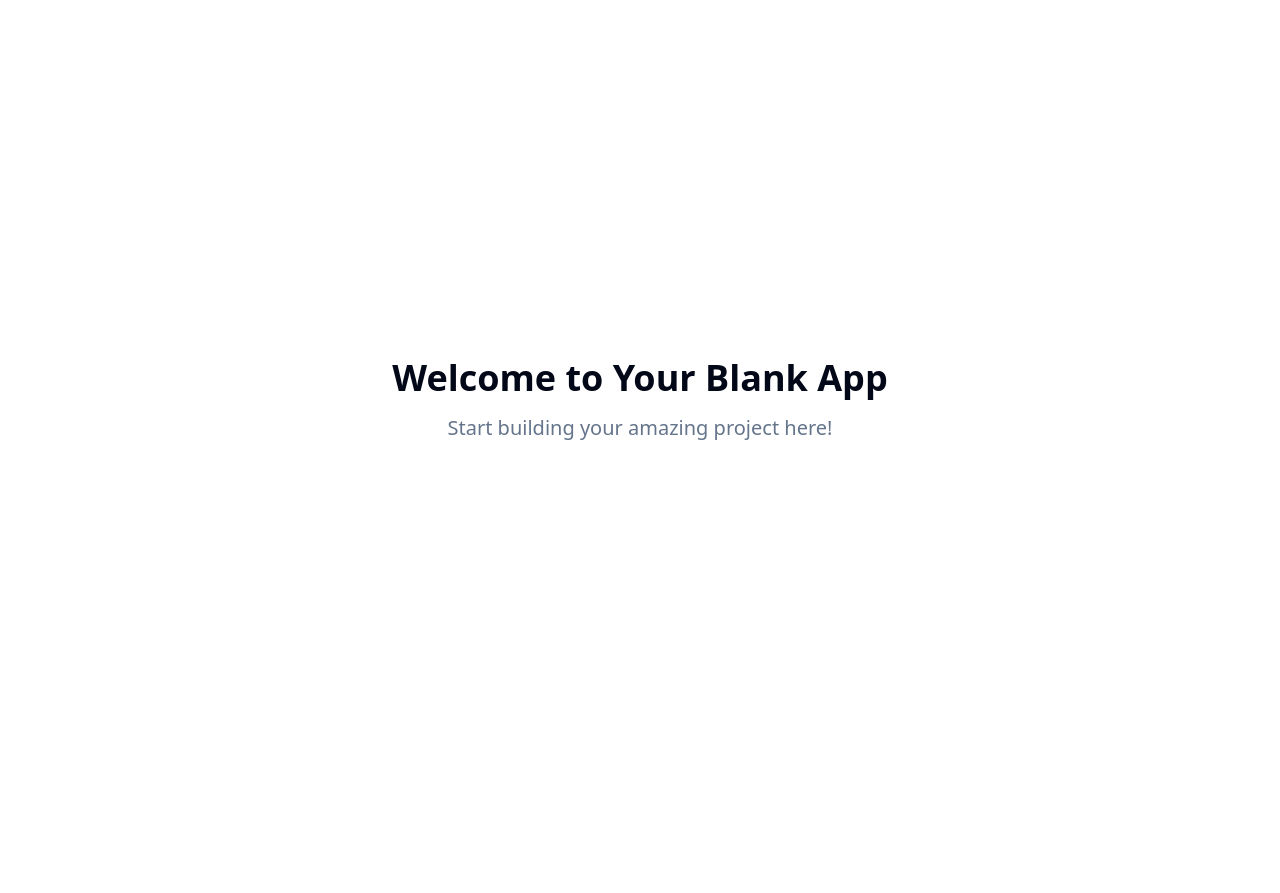
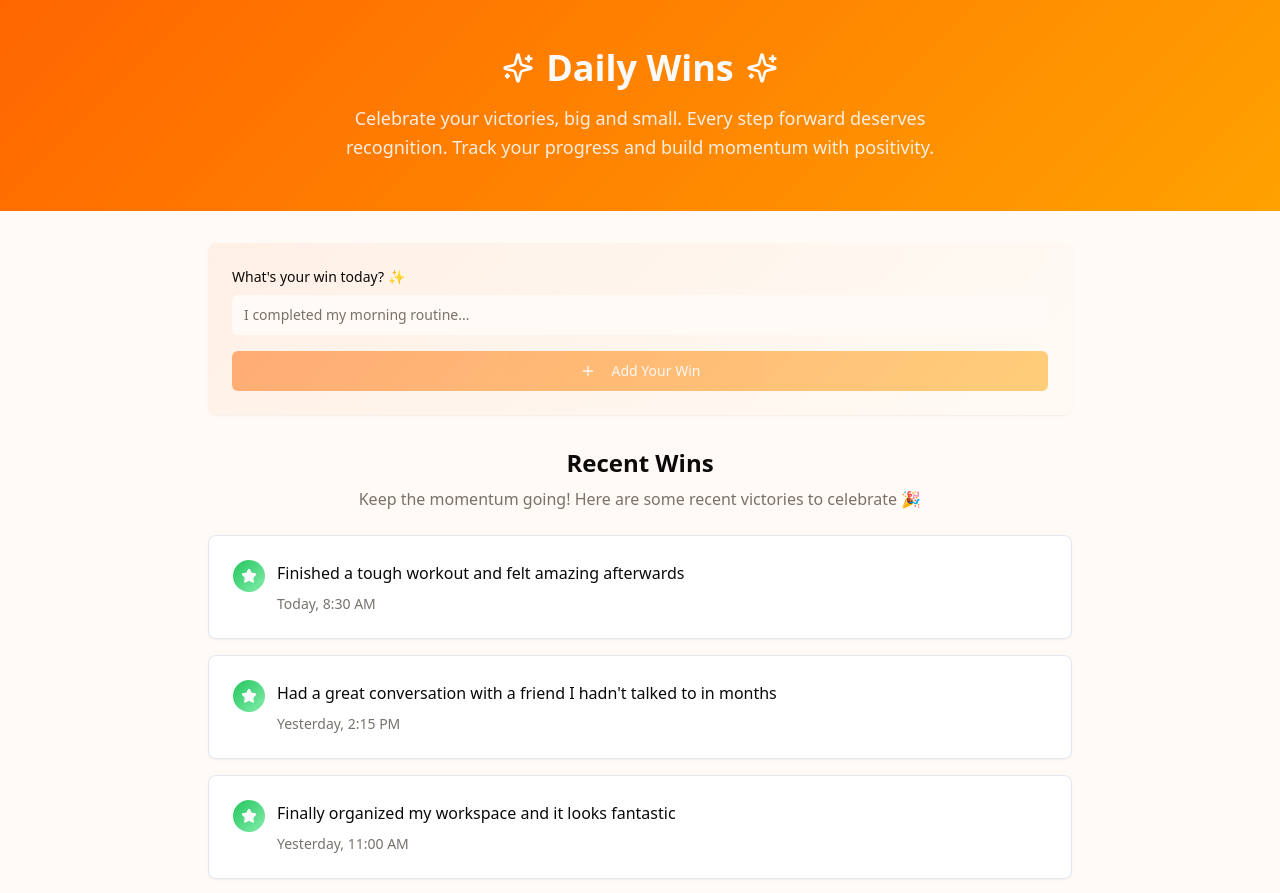
Before and after one commit to edgeteamdan/daily-glow-moments, a React (Vite) app: page / in a window 1280 px wide. Shown: the top 893 px of the page. Before the commit the page ends 800 px from the top, so only its background shows below. Built offline with nearby package versions, Linux system fonts and the light colour scheme.

Commit message:
feat: Implement Daily Wins app prototype
-   Added a basic "Daily Wins" web app.
-   Includes a motivational header, a list of hardcoded wins, and a form to add new wins (logs to console).
-   Uses React and Tailwind CSS for a clean layout.
-   Designed for future extensibility.

```diff
--- /dev/null
+++ b/src/components/AddWinForm.tsx
@@ -0,0 +1,47 @@
+import { useState } from "react";
+import { Plus } from "lucide-react";
+import { Button } from "@/components/ui/button";
+import { Input } from "@/components/ui/input";
+import { Card, CardContent } from "@/components/ui/card";
+
+export function AddWinForm() {
+  const [winText, setWinText] = useState("");
+
+  const handleSubmit = (e: React.FormEvent) => {
+    e.preventDefault();
+    if (winText.trim()) {
+      console.log("New win added:", winText);
+      setWinText("");
+    }
+  };
+
+  return (
+    <Card className="bg-gradient-secondary border-none">
+      <CardContent className="p-6">
+        <form onSubmit={handleSubmit} className="space-y-4">
+          <div>
+            <label htmlFor="win-input" className="text-sm font-medium text-foreground mb-2 block">
+              What's your win today? ✨
+            </label>
+            <Input
+              id="win-input"
+              type="text"
+              placeholder="I completed my morning routine..."
+              value={winText}
+              onChange={(e) => setWinText(e.target.value)}
+              className="bg-background border-none focus:ring-2 focus:ring-primary/20"
+            />
+          </div>
+          <Button
+            type="submit"
+            className="w-full bg-gradient-primary hover:opacity-90 border-none"
+            disabled={!winText.trim()}
+          >
+            <Plus className="w-4 h-4 mr-2" />
+            Add Your Win
+          </Button>
+        </form>
+      </CardContent>
+    </Card>
+  );
+}
--- /dev/null
+++ b/src/components/WinCard.tsx
@@ -0,0 +1,27 @@
+import { Star } from "lucide-react";
+import { Card, CardContent } from "@/components/ui/card";
+
+interface WinCardProps {
+  win: string;
+  date?: string;
+}
+
+export function WinCard({ win, date }: WinCardProps) {
+  return (
+    <Card className="group transition-all duration-300 hover:drop-shadow-warm hover:scale-[1.02] cursor-pointer">
+      <CardContent className="p-6">
+        <div className="flex items-start gap-3">
+          <div className="flex-shrink-0 w-8 h-8 bg-gradient-success rounded-full flex items-center justify-center group-hover:scale-110 transition-transform duration-200">
+            <Star className="w-4 h-4 text-success-foreground fill-current" />
+          </div>
+          <div className="flex-1">
+            <p className="text-foreground leading-relaxed">{win}</p>
+            {date && (
+              <p className="text-muted-foreground text-sm mt-2">{date}</p>
+            )}
+          </div>
+        </div>
+      </CardContent>
+    </Card>
+  );
+}
--- a/src/components/ui/button.tsx
+++ b/src/components/ui/button.tsx
@@ -18,6 +18,7 @@ const buttonVariants = cva(
           "bg-secondary text-secondary-foreground hover:bg-secondary/80",
         ghost: "hover:bg-accent hover:text-accent-foreground",
         link: "text-primary underline-offset-4 hover:underline",
+        success: "bg-success text-success-foreground hover:bg-success/90",
       },
       size: {
         default: "h-10 px-4 py-2",
--- a/src/index.css
+++ b/src/index.css
@@ -8,26 +8,43 @@ All colors MUST be HSL.
 
 @layer base {
   :root {
-    --background: 0 0% 100%;
-    --foreground: 222.2 84% 4.9%;
+    /* Warm sunset and growth-inspired palette */
+    --background: 32 100% 98%;
+    --foreground: 20 14.3% 4.1%;
 
     --card: 0 0% 100%;
-    --card-foreground: 222.2 84% 4.9%;
+    --card-foreground: 20 14.3% 4.1%;
 
     --popover: 0 0% 100%;
-    --popover-foreground: 222.2 84% 4.9%;
+    --popover-foreground: 20 14.3% 4.1%;
 
-    --primary: 222.2 47.4% 11.2%;
-    --primary-foreground: 210 40% 98%;
+    /* Warm orange primary for celebration */
+    --primary: 24 100% 50%;
+    --primary-foreground: 0 0% 98%;
 
-    --secondary: 210 40% 96.1%;
-    --secondary-foreground: 222.2 47.4% 11.2%;
+    /* Soft peach secondary */
+    --secondary: 25 100% 95%;
+    --secondary-foreground: 20 14.3% 4.1%;
 
-    --muted: 210 40% 96.1%;
-    --muted-foreground: 215.4 16.3% 46.9%;
+    --muted: 25 100% 95%;
+    --muted-foreground: 25 5.3% 44.7%;
 
-    --accent: 210 40% 96.1%;
-    --accent-foreground: 222.2 47.4% 11.2%;
+    /* Growth green accent */
+    --accent: 142 76% 73%;
+    --accent-foreground: 20 14.3% 4.1%;
+
+    /* Success green for positive actions */
+    --success: 142 71% 45%;
+    --success-foreground: 0 0% 98%;
+
+    /* Warm gradients */
+    --gradient-primary: linear-gradient(135deg, hsl(24 100% 50%) 0%, hsl(38 100% 50%) 100%);
+    --gradient-secondary: linear-gradient(135deg, hsl(25 100% 95%) 0%, hsl(32 100% 98%) 100%);
+    --gradient-success: linear-gradient(135deg, hsl(142 71% 45%) 0%, hsl(142 76% 73%) 100%);
+
+    /* Celebratory shadows */
+    --shadow-warm: 0 10px 25px -5px hsl(24 100% 50% / 0.1);
+    --shadow-success: 0 10px 25px -5px hsl(142 71% 45% / 0.1);
 
     --destructive: 0 84.2% 60.2%;
     --destructive-foreground: 210 40% 98%;
--- a/src/pages/Index.tsx
+++ b/src/pages/Index.tsx
@@ -1,11 +1,95 @@
-// Update this page (the content is just a fallback if you fail to update the page)
+import { Sparkles } from "lucide-react";
+import { WinCard } from "@/components/WinCard";
+import { AddWinForm } from "@/components/AddWinForm";
+
+// Sample wins data - will be replaced with real data later
+const sampleWins = [
+  {
+    id: 1,
+    text: "Finished a tough workout and felt amazing afterwards",
+    date: "Today, 8:30 AM"
+  },
+  {
+    id: 2,
+    text: "Had a great conversation with a friend I hadn't talked to in months",
+    date: "Yesterday, 2:15 PM"
+  },
+  {
+    id: 3,
+    text: "Finally organized my workspace and it looks fantastic",
+    date: "Yesterday, 11:00 AM"
+  },
+  {
+    id: 4,
+    text: "Tried a new recipe and it turned out delicious",
+    date: "2 days ago, 7:30 PM"
+  },
+  {
+    id: 5,
+    text: "Got a compliment from my boss on the project I submitted",
+    date: "3 days ago, 3:45 PM"
+  },
+  {
+    id: 6,
+    text: "Helped a stranger with directions and made their day better",
+    date: "3 days ago, 12:20 PM"
+  }
+];
 
 const Index = () => {
   return (
-    <div className="min-h-screen flex items-center justify-center bg-background">
-      <div className="text-center">
-        <h1 className="text-4xl font-bold mb-4">Welcome to Your Blank App</h1>
-        <p className="text-xl text-muted-foreground">Start building your amazing project here!</p>
+    <div className="min-h-screen bg-background">
+      {/* Header */}
+      <div className="bg-gradient-primary">
+        <div className="container mx-auto px-4 py-12 text-center">
+          <div className="flex items-center justify-center gap-3 mb-4">
+            <Sparkles className="w-8 h-8 text-primary-foreground" />
+            <h1 className="text-4xl font-bold text-primary-foreground">Daily Wins</h1>
+            <Sparkles className="w-8 h-8 text-primary-foreground" />
+          </div>
+          <p className="text-primary-foreground/90 text-lg max-w-2xl mx-auto leading-relaxed">
+            Celebrate your victories, big and small. Every step forward deserves recognition.
+            Track your progress and build momentum with positivity.
+          </p>
+        </div>
+      </div>
+
+      {/* Main Content */}
+      <div className="container mx-auto px-4 py-8 max-w-4xl">
+        {/* Add Win Form */}
+        <div className="mb-8">
+          <AddWinForm />
+        </div>
+
+        {/* Wins List */}
+        <div className="space-y-6">
+          <div className="text-center mb-6">
+            <h2 className="text-2xl font-semibold text-foreground mb-2">
+              Recent Wins
+            </h2>
+            <p className="text-muted-foreground">
+              Keep the momentum going! Here are some recent victories to celebrate 🎉
+            </p>
+          </div>
+
+          <div className="grid gap-4">
+            {sampleWins.map((win) => (
+              <WinCard
+                key={win.id}
+                win={win.text}
+                date={win.date}
+              />
+            ))}
+          </div>
+        </div>
+
+        {/* Motivational Footer */}
+        <div className="text-center mt-12 p-6 bg-gradient-secondary rounded-lg">
+          <p className="text-foreground font-medium">
+            "Success is the sum of small efforts repeated day in and day out."
+          </p>
+          <p className="text-muted-foreground text-sm mt-2">— Robert Collier</p>
+        </div>
       </div>
     </div>
   );
--- a/tailwind.config.ts
+++ b/tailwind.config.ts
@@ -44,6 +44,10 @@ export default {
 					DEFAULT: 'hsl(var(--accent))',
 					foreground: 'hsl(var(--accent-foreground))'
 				},
+				success: {
+					DEFAULT: 'hsl(var(--success))',
+					foreground: 'hsl(var(--success-foreground))'
+				},
 				popover: {
 					DEFAULT: 'hsl(var(--popover))',
 					foreground: 'hsl(var(--popover-foreground))'
@@ -62,6 +66,15 @@ export default {
 					border: 'hsl(var(--sidebar-border))',
 					ring: 'hsl(var(--sidebar-ring))'
 				}
+			},
+			backgroundImage: {
+				'gradient-primary': 'var(--gradient-primary)',
+				'gradient-secondary': 'var(--gradient-secondary)',
+				'gradient-success': 'var(--gradient-success)',
+			},
+			dropShadow: {
+				'warm': 'var(--shadow-warm)',
+				'success': 'var(--shadow-success)',
 			},
 			borderRadius: {
 				lg: 'var(--radius)',
@@ -84,11 +97,45 @@ export default {
 					to: {
 						height: '0'
 					}
+				},
+				'fade-in': {
+					'0%': {
+						opacity: '0',
+						transform: 'translateY(10px)'
+					},
+					'100%': {
+						opacity: '1',
+						transform: 'translateY(0)'
+					}
+				},
+				'slide-up': {
+					'0%': {
+						opacity: '0',
+						transform: 'translateY(20px)'
+					},
+					'100%': {
+						opacity: '1',
+						transform: 'translateY(0)'
+					}
+				},
+				'celebration': {
+					'0%': {
+						transform: 'scale(1) rotate(0deg)'
+					},
+					'50%': {
+						transform: 'scale(1.1) rotate(5deg)'
+					},
+					'100%': {
+						transform: 'scale(1) rotate(0deg)'
+					}
 				}
 			},
 			animation: {
 				'accordion-down': 'accordion-down 0.2s ease-out',
-				'accordion-up': 'accordion-up 0.2s ease-out'
+				'accordion-up': 'accordion-up 0.2s ease-out',
+				'fade-in': 'fade-in 0.3s ease-out',
+				'slide-up': 'slide-up 0.4s ease-out',
+				'celebration': 'celebration 0.6s ease-out',
 			}
 		}
 	},
```
